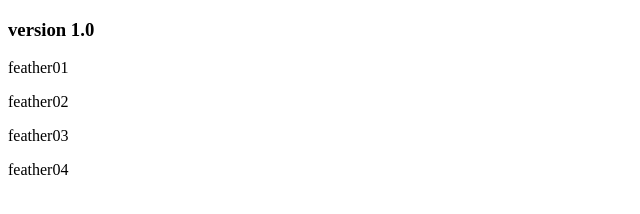
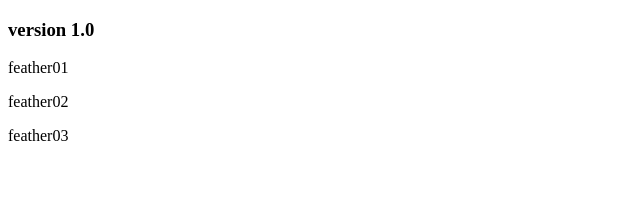
Before and after one commit to fedevsy/gitTest, a plain HTML site: page index.html in a window 1280 px wide. Shown: the full height of the page, 0-640 px from the left. Drawn offline with Linux system fonts and the light colour scheme.

Commit message:
hotfix
(cherry picked from commit 926d5129cfa8603f9f2920dde69dd849d8416884)

```diff
--- a/index.html
+++ b/index.html
@@ -11,6 +11,5 @@
     <p>feather01</p>
     <p>feather02</p>
     <p>feather03</p>
-    <p>feather04</p>
 </body>
 </html>
```
